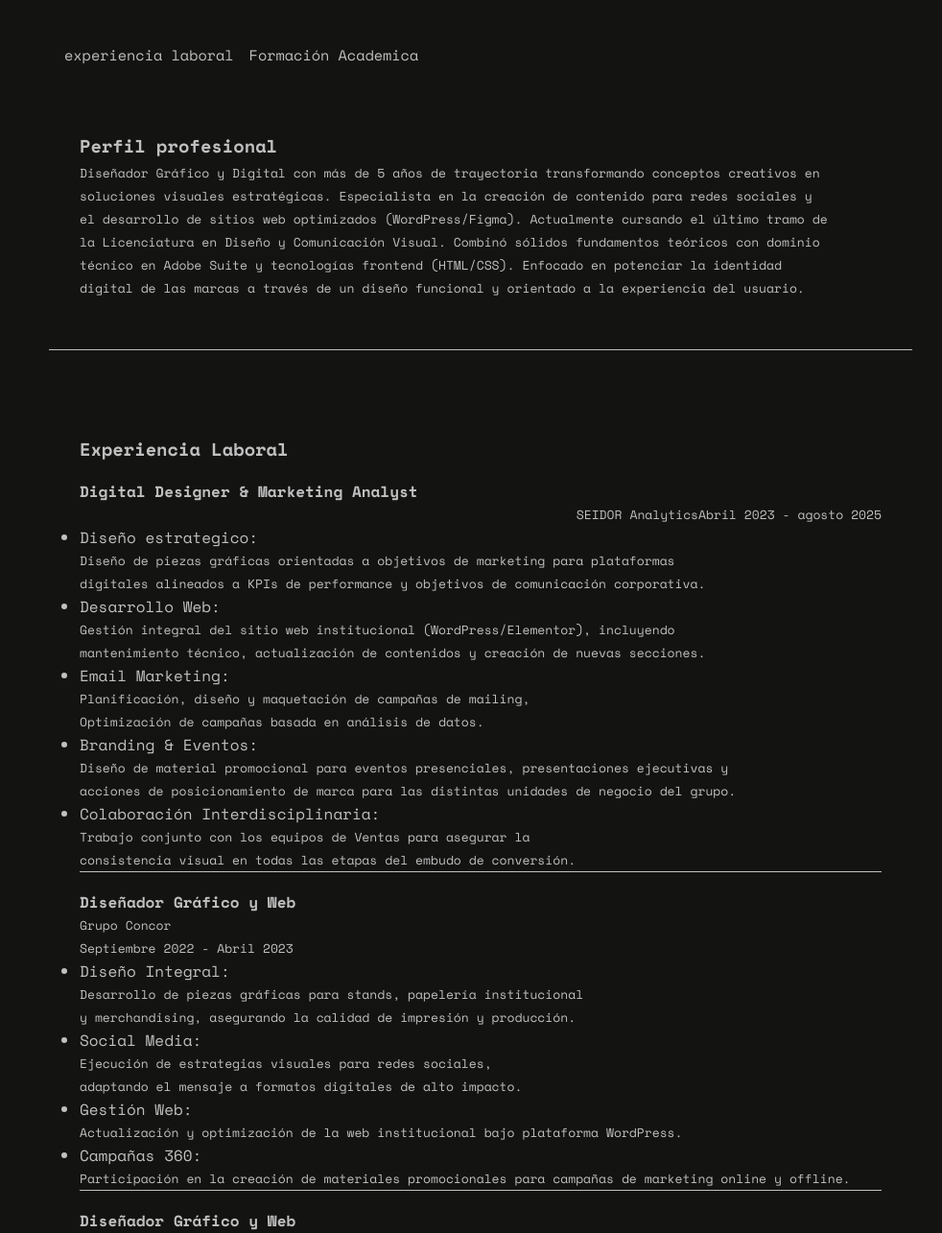
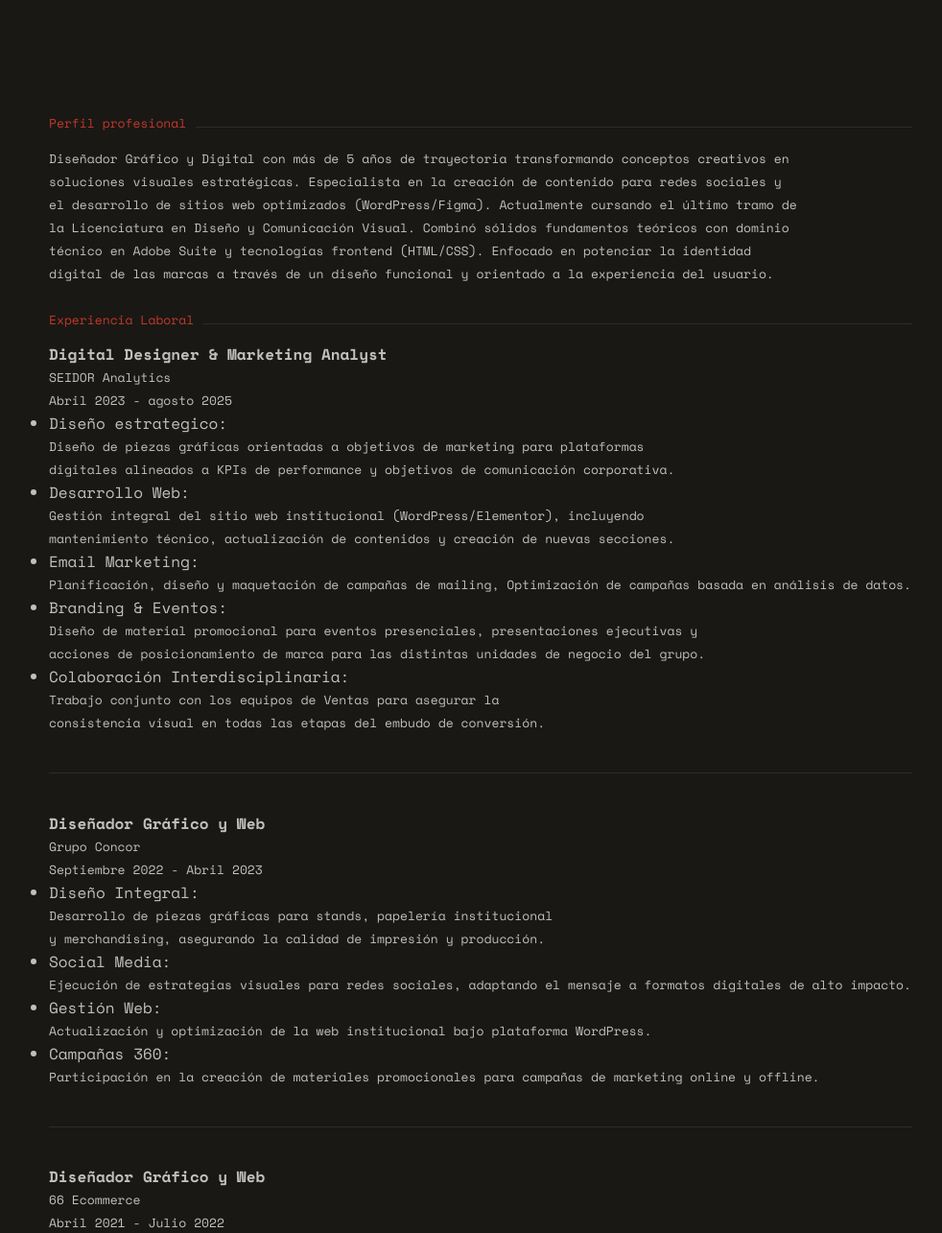
Before and after one commit to mati0531/Computacion2026, a plain HTML site: page index.html in a window 1280 px wide. Shown: the part 230-1515 px from the top of the page at 96% size, without its empty margins (139-1121 px from the left). Drawn offline with nearby package versions, Linux system fonts and the light colour scheme.

Commit message:
ultima actualizacion para la entrega final

```diff
--- a/index.html
+++ b/index.html
@@ -1,8 +1,5 @@
 <!DOCTYPE html>
 <html>
-
-<!DOCTYPE html>
-
 
 <head>
     <meta charset="utf-8" />
@@ -15,9 +12,7 @@
     <link
         href="https://fonts.googleapis.com/css2?family=Roboto:ital,wght@0,100..900;1,100..900&family=Space+Mono:ital,wght@0,400;0,700;1,400;1,700&display=swap"
         rel="stylesheet">
-    <style>
-        /* Aquí puedes agregar reglas CSS personalizadas si es necesario */
-    </style>
+
 </head>
 
 <body>
@@ -25,6 +20,14 @@
 
 
     <main>
+
+        <header class="navbar">
+            <nav>
+                <a href="#experiencia">experiencia laboral</a>
+                <a href="#habilidades">habilidades</a>
+            </nav>
+        </header>
+
         <section class="nombre">
             <h1>Matias Fernandez Balbierer</h1>
             <h2>Graphic and Digital Designer</h2>
@@ -32,15 +35,11 @@
 
         <div class="linea"></div>
 
-        <header class="navbar">
-            <!--<mg src="img/foto CV.png" alt="Foto Matias Fernandez" width="100px" height="100px">*/-->
-            <nav>
-                <a href="#">experiencia laboral</a>
-                <a href="#">Formación Academica</a>
-            </nav>
-        </header>
+        <section>
             <section class="perfil">
                 <h3>Perfil profesional</h3>
+                <div class="linea"></div>
+            </section>
 
             <p>Diseñador Gráfico y Digital con más de 5 años de trayectoria transformando conceptos creativos en
                 soluciones visuales estratégicas. Especialista en la creación de contenido para redes sociales y el
@@ -48,87 +47,144 @@
                 Licenciatura en Diseño y Comunicación Visual. Combinó sólidos fundamentos teóricos con dominio técnico
                 en Adobe Suite y tecnologías frontend (HTML/CSS). Enfocado en potenciar la identidad digital de las
                 marcas a través de un diseño funcional y orientado a la experiencia del usuario.</p>
+
         </section>
 
+        <section id="experiencia">
+            <section class="experiencia">
+                <h3>Experiencia Laboral</h3>
                 <div class="linea"></div>
+            </section>
 
-        <article class="experiencia">
-            <h3>Experiencia Laboral</h3>
+
+            <section class="titulos">
                 <h4>Digital Designer & Marketing Analyst</h4>
-            <section class="titulos">
                 <p>SEIDOR Analytics</p>
                 <p>Abril 2023 - agosto 2025</p>
             </section>
+
             <ul>
-                <li>Diseño estrategico:</li>
-                <p>Diseño de piezas gráficas orientadas a objetivos de marketing para plataformas digitales alineados a
+                <li>Diseño estrategico: <p>Diseño de piezas gráficas orientadas a objetivos de marketing para
+                        plataformas digitales alineados a
                         KPIs de performance y objetivos de comunicación corporativa.</p>
-                <li>Desarrollo Web:</li>
-                <p>Gestión integral del sitio web institucional (WordPress/Elementor), incluyendo mantenimiento técnico,
+                </li>
+
+                <li>Desarrollo Web: <p>Gestión integral del sitio web institucional (WordPress/Elementor), incluyendo
+                        mantenimiento técnico,
                         actualización de contenidos y creación de nuevas secciones.</p>
-                <li>Email Marketing:</li>
-                <p>Planificación, diseño y maquetación de campañas de mailing, Optimización de campañas basada en
+                </li>
+
+                <li>Email Marketing: <p>Planificación, diseño y maquetación de campañas de mailing, Optimización de
+                        campañas basada en
                         análisis de datos.</p>
-                <li>Branding & Eventos:</li>
-                <p>Diseño de material promocional para eventos presenciales, presentaciones ejecutivas y acciones de
+                </li>
+
+                <li>Branding & Eventos: <p>Diseño de material promocional para eventos presenciales, presentaciones
+                        ejecutivas y acciones de
                         posicionamiento de marca para las distintas unidades de negocio del grupo.</p>
-                <li>Colaboración Interdisciplinaria:</li>
-                <p>Trabajo conjunto con los equipos de Ventas para asegurar la consistencia visual en todas las etapas
+                </li>
+
+                <li>Colaboración Interdisciplinaria: <p>Trabajo conjunto con los equipos de Ventas para asegurar la
+                        consistencia visual en todas las etapas
                         del embudo de conversión.</p>
+                </li>
+
             </ul>
 
-                <div class="linea"></div>
+        </section>
 
+        <div class="lineadiv"></div>
+
+        <section>
+
+            <section class="titulos">
                 <h4>Diseñador Gráfico y Web</h4>
                 <p>Grupo Concor</p>
                 <p>Septiembre 2022 - Abril 2023</p>
+            </section>
+
             <ul>
-                <li>Diseño Integral:</li>
-                <p>Desarrollo de piezas gráficas para stands, papelería institucional y merchandising, asegurando la
-                    calidad de impresión y producción.</p>
-                <li>Social Media:</li>
-                <p>Ejecución de estrategias visuales para redes sociales, adaptando el mensaje a formatos digitales de
+                <li>Diseño Integral: <p>Desarrollo de piezas gráficas para stands, papelería institucional y
+                        merchandising, asegurando la calidad de impresión y producción.</p>
+                </li>
+
+                <li>Social Media: <p>Ejecución de estrategias visuales para redes sociales, adaptando el mensaje a
+                        formatos digitales de
                         alto impacto.</p>
-                <li>Gestión Web:</li>
-                <p>Actualización y optimización de la web institucional bajo plataforma WordPress.</p>
-                <li>Campañas 360:</li>
-                <p>Participación en la creación de materiales promocionales para campañas de marketing online y offline.
+                </li>
+
+                <li>Gestión Web: <p>Actualización y optimización de la web institucional bajo plataforma WordPress.</p>
+                </li>
+
+                <li>Campañas 360: <p>Participación en la creación de materiales promocionales para campañas de marketing
+                        online y offline.
                     </p>
+                </li>
+
             </ul>
 
-                            <div class="linea"></div>
+        </section>
 
+        <div class="lineadiv"></div>
+
+        <section>
+
+
+
+            <section class="titulos">
                 <h4>Diseñador Gráfico y Web</h4>
                 <p>66 Ecommerce</p>
                 <p>Abril 2021 - Julio 2022</p>
+            </section>
+
             <ul>
-                <li>Identidad Visual:</li>
-                <p>Desarrollo de manuales de marca, logotipos y piezas de identidad visual para diversos clientes de la
+                <li>Identidad Visual: <p>Desarrollo de manuales de marca, logotipos y piezas de identidad visual para
+                        diversos clientes de la
                         agencia.</p>
-                <li>Frontend Maintenance:</li>
-                <p>Gestión y actualización de sitios web de clientes utilizando HTML5 y CSS3, garantizando la correcta
+                </li>
+
+                <li>Frontend Maintenance: <p>Gestión y actualización de sitios web de clientes utilizando HTML5 y CSS3,
+                        garantizando la correcta
                         visualización en diferentes dispositivos.</p>
-                <li>Direct-to-Client:</li>
-                <p>Relacionamiento directo con clientes para el relevamiento de necesidades y presentación de propuestas
+                </li>
+
+                <li>Direct-to-Client: <p>Relacionamiento directo con clientes para el relevamiento de necesidades y
+                        presentación de propuestas
                         de diseño y mailing.</p>
+                </li>
+
             </ul>
 
-                            <div class="linea"></div>
+        </section>
 
+        <section>
+
+            <div class="lineadiv"></div>
+
+            <section class="titulos">
                 <h4>Mentor de Programación</h4>
                 <p>Gobierno de la Ciudad de Buenos Aires</p>
                 <p>Marzo 2020 - Marzo 2021</p>
+            </section>
+
             <ul>
-                <li>Instrucción Técnica:</li>
-                <p>Dictado de clases en el programa “Aprendé Programando”, enfocado en maquetación web (HTML, CSS3) e
+                <li>Instrucción Técnica: <p>Dictado de clases en el programa “Aprendé Programando”, enfocado en
+                        maquetación web (HTML, CSS3) e
                         introducción a JavaScript. </p>
-                <li>Gestión de Proyectos:</li>
-                <p>Coordinación de contenidos pedagógicos y supervisión de proyectos didácticos orientados al desarrollo
+                </li>
+
+                <li>Gestión de Proyectos: <p>Coordinación de contenidos pedagógicos y supervisión de proyectos
+                        didácticos orientados al desarrollo
                         del pensamiento lógico-computacional.</p>
+                </li>
+
             </ul>
-        </article>
 
-                        <div class="linea"></div>
+        </section>
+
+        <div class="lineadiv"></div>
+
+        <section id="habilidades">
 
             <section class="habilidades">
                 <h4>Habilidades</h4>
@@ -164,19 +220,19 @@
                     <li>Optimización de contenidos</li>
                 </ul>
             </section>
-
+        </section>
     </main>
 
     <footer class="footer">
         <p>Mis redes socailes</p>
         <ul>
             <li>
-                <img src="img/linkedin (1).png" alt="Linkedin" height="20px" width="20px">
+                <img src="img/linkedin.png" alt="Linkedin" height="20px" width="20px">
                 <a href="https://www.linkedin.com/in/matiasbalbierer/" target="_blank">Linkedin</a>
             </li>
             <li>
                 <img src="img/behance.png" alt="Behance" height="20px" width="20px">
-                <a href="https://www.behance.net/matiasfernand/" target="_blank"></a>Behance
+                <a href="https://www.behance.net/matiasfernand/" target="_blank">Behance</a>
             </li>
         </ul>
     </footer>
--- a/styles.css
+++ b/styles.css
@@ -4,17 +4,11 @@
     margin: 0;
     padding: 0;
     box-sizing: border-box;
-    background-color: rgb(19, 20, 18);
 }
 
-h1 {
-    font-family: "Roboto", sans-serif;
-    color: rgb(6, 5, 116);
-    font-size: 2.5rem;
-    line-height: 1rem;
-}
 
 body {
+    background-color: #1a1814;
     display: flex;
     flex-direction: column;
     align-items: center;
@@ -22,20 +16,23 @@
 }
 
 main {
-width: 100%;
-max-width: 900px;
-display: flex;
-flex-direction: column;
-gap: 20px;
+    width: 100%;
+    max-width: 900px;
+    display: flex;
+    flex-direction: column;
+    gap: 20px;
 
 }
+
 header {
     text-align: center;
 }
 
 .navbar {
     font-family: "Space Mono", monospace;
+    background-color: #2e2c28;
 }
+
 
 nav {
     display: flex;
@@ -47,44 +44,56 @@
     margin-right: 1rem;
     font-size: 1.2rem;
     font-size: 14px;
+
 }
 
 .navbar nav a {
     text-decoration: none;
     color: #c0c0c0;
-    font-size: 1.9vh;
+    font-size: 1rem;
+    border: 1px solid #c0c0c0;
+    padding: 0.5rem 1rem;
+    border-radius: 5px;
 }
 
+
+
 .nombre h1 {
-    color: #c0c0c0;
+    font-family: "Roboto", sans-serif;
     font-weight: 500;
     line-height: 3rem;
     font-size: 40px;
     color: #ff0202;
-    display: flex;
-    flex-wrap: wrap;
     max-width: 400px;
 }
 
+
 .nombre h2 {
-    color: #c0c0c0;
+
     font-weight: 100;
     font-size: 1.7vh;
     color: #18ad04;
 }
 
 .nombre {
-    margin: 2rem;
+    display: flex;
+    flex-direction: column;
+
 }
 
 .perfil {
     margin: 2rem;
     color: #c0c0c0;
+    display: flex;
 }
 
 .experiencia {
-    margin: 2rem;
-    color: #c0c0c0;
+    display: flex;
+    color: #c0392b;
+    font-weight: 100;
+    line-height: 2rem;
+    font-size: 13px;
+    gap: 10px;
 }
 
 .habilidades {
@@ -98,27 +107,34 @@
     color: #c0c0c0;
 }
 
-.perfil h3 {
-    color: #c0c0c0;
-    font-weight: 700;
-    line-height: 2rem;
+.perfil {
+    display: flex;
+    gap: 10px;
+    margin-left: 0;
+    margin-right: 0;
+    margin-bottom: 0;
 }
 
-.perfil p {
+.perfil h3 {
+    color: #c0392b;
+    font-weight: 100;
+    line-height: 2rem;
+    font-size: 13px;
+
+}
+
+p {
     color: #c0c0c0;
     font-size: 13px;
     line-height: 1.5rem;
+    flex-wrap: wrap;
 }
 
+
 .experiencia h3 {
-    color: #c0c0c0;
-    font-weight: 700;
-    line-height: 4rem;
-}
-
-.experiencia h4 {
-    color: #c0c0c0;
-    font-weight: 700;
+    color: #c0392b;
+    font-weight: 100;
+    font-size: 13px;
 }
 
 .experiencia p {
@@ -129,14 +145,35 @@
 
 .titulos {
     display: flex;
-    justify-self: flex-end;
+    flex-direction: column;
+}
+
+.titulos h4 {
+    color: #c0c0c0;
 }
 
 .linea {
+    height: 0.5px;
+    background-color: #2e2c28;
+    margin-bottom: 20px;
+    margin-top: 20px;
+    flex: 1;
+}
+
+ul li  {
+    color: #c0c0c0;
+}
+
+.lineadiv {
+    height: 0.5px;
+    background-color: #2e2c28;
+    margin-bottom: 20px;
+    margin-top: 20px;
     width: 100%;
-    max-width: 900px;
-    height: 0.1px;
-    background-color: #c0c0c0;
-    margin-bottom: 20px;
-    margin-top: 20pxTe ;
 }
+
+.habilidades{
+
+    display: flex;
+    flex-direction: column;
+}
```
Also changed, not shown: img/behance.png, img/foto CV.png (deleted), img/linkedin (1).png (deleted), img/linkedin.png (added), tp1_matias_fernandez_balbierer.png (added). Lines whose indentation alone changed are shown as unchanged.
